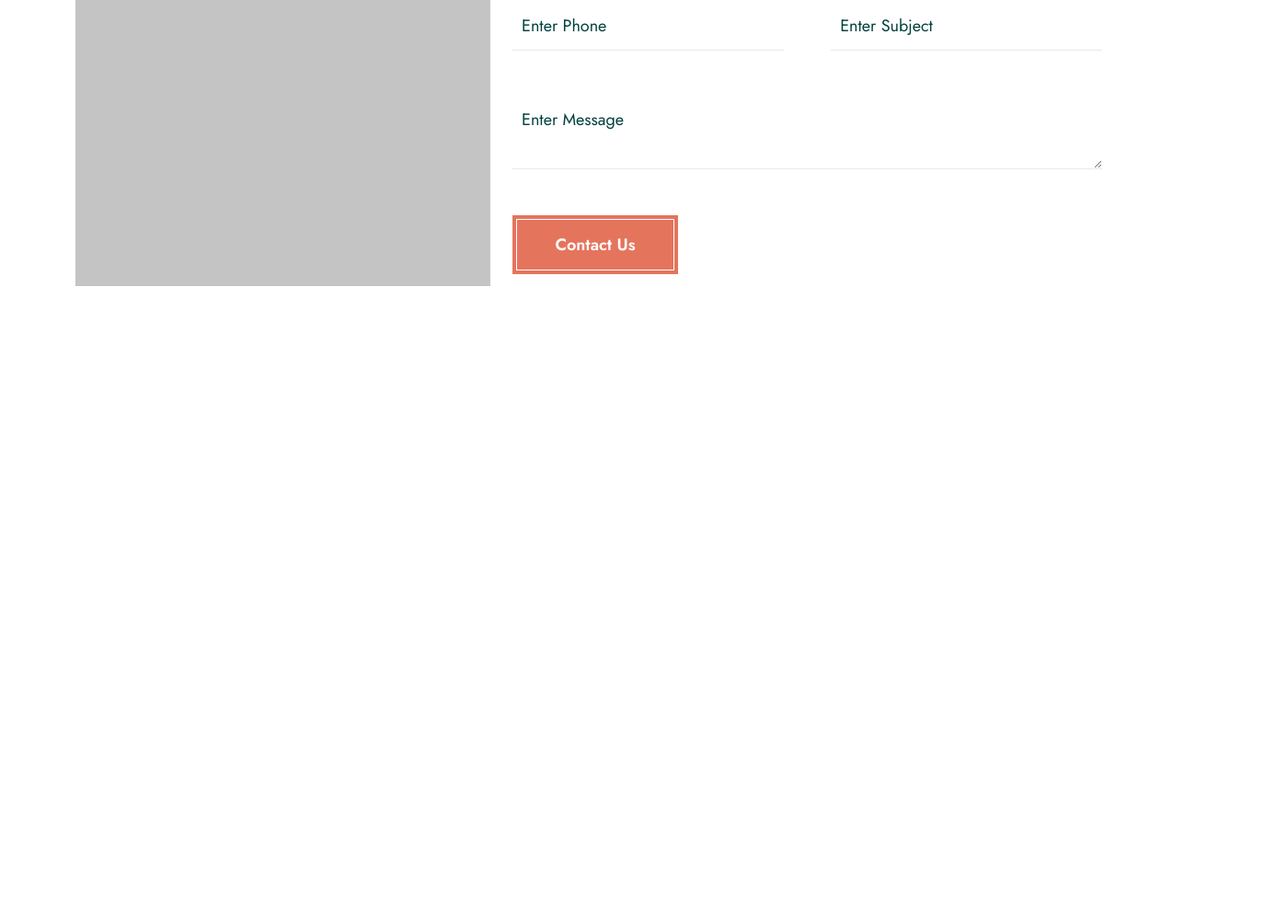
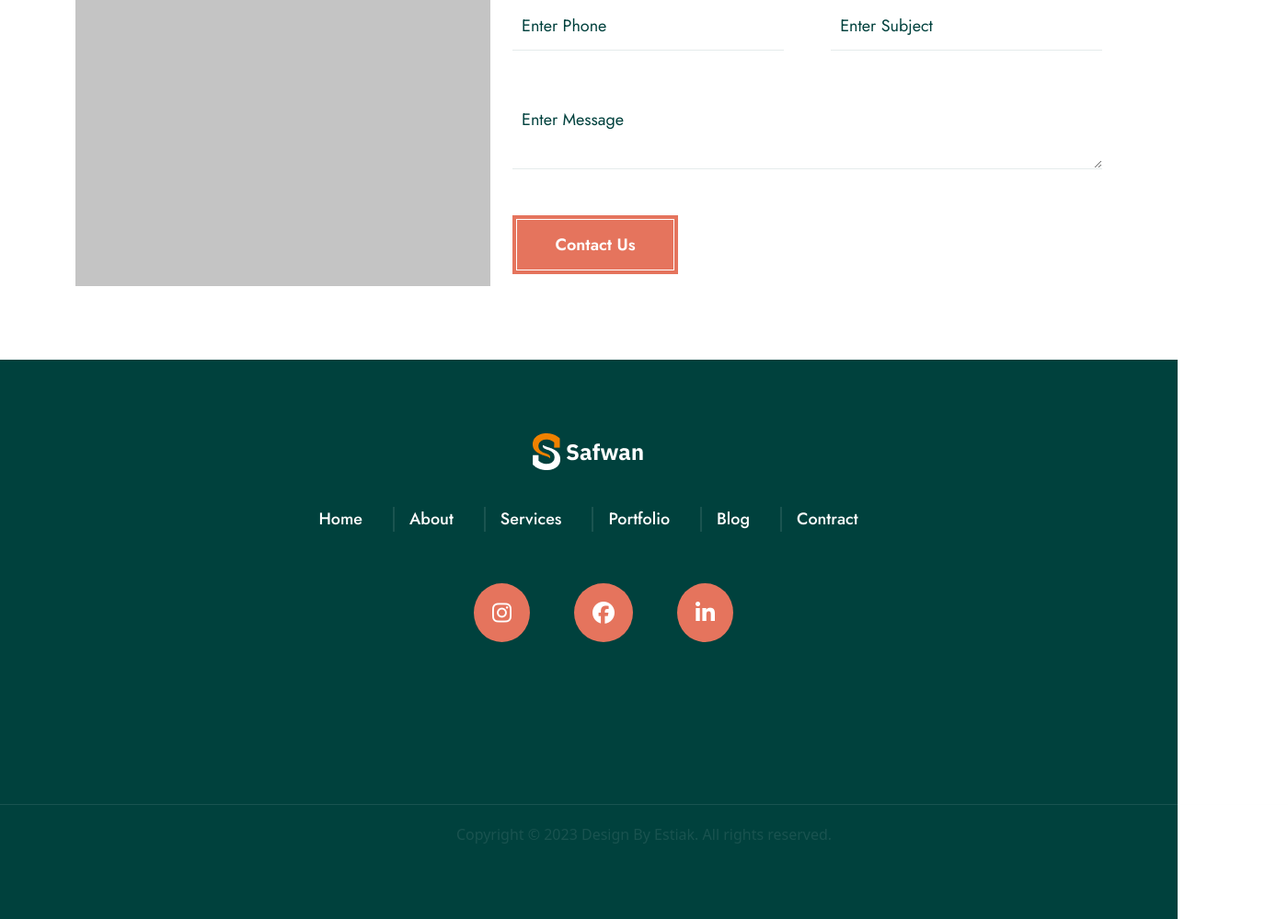
Before and after one commit to sajibkhandev/Safwan_2404, a plain HTML site: page index.html in a window 1280 px wide. Shown: the part 5523-6522 px from the top of the page at 92% size, 1400 px wide, since content can reach past the window. Before the commit the page ends 5834 px from the top, so only its background shows below. Drawn offline with Linux system fonts and the light colour scheme.

Commit message:
footer done

```diff
--- a/css/style.css
+++ b/css/style.css
@@ -472,3 +472,62 @@ contact start
 /* =============
 contact end
 ================ */
+/* =============
+Footer straert
+================ */
+
+.footer {
+  background: #00413D;
+  padding: 80px 0px;
+  margin-top: 80px;
+  text-align: center;
+
+}
+.footer .ulOne{
+  padding: 40px 0px;
+}
+
+.footer .ulOne ul li{
+  font-size: 18px;
+
+  font-weight: 500;
+  color: #fff;
+  font-family: "Jost", sans-serif;
+  border-right: 2px solid rgba(255, 255, 255,0.10);
+  padding-right: 33px;
+
+}
+.footer .ulOne ul .lastLI{
+  border-right: 0;
+
+}
+.footer .ulTwo ul li{
+
+}
+.footer .ulTwo ul li i{
+  color: white;
+  background: #E5745D;
+  padding: 20px;
+  border-radius: 50%;
+  font-size: 24px;
+
+
+}
+.copy{
+  background: #00413D;
+  padding: 80px 0px;
+  text-align: center;
+}
+
+.copy p{
+  border-top: 1px solid rgba(245, 245, 245,0.10);
+  width: 1400px;
+  margin: 0 auto;
+  color: rgba(245, 245, 245,0.10);
+  padding-top: 20px;
+
+
+}
+/* =============
+Footer end
+================ */
--- a/index.html
+++ b/index.html
@@ -428,6 +428,39 @@
     <!-- ===========================
      contact part end
      ============================= -->
+    <!-- ===========================
+     Footer part start
+     ============================= -->
+
+        <section class="footer">
+          <div class="container">
+            <img src="./images/footerLogo.png" alt="">
+
+            <div class="ulOne">
+              <ul class="d-flex justify-content-center gap-3">
+                <li>Home</li>
+                <li>About</li>
+                <li>Services</li>
+                <li>Portfolio</li>
+                <li>Blog</li>
+                <li class="lastLI">Contract</li>
+              </ul>
+            </div>
+            <div class="ulTwo">
+              <ul class="d-flex gap-5 justify-content-center">
+                <li><i class="fa-brands fa-instagram"></i></li>
+                <li><i class="fa-brands fa-facebook"></i></li>
+                <li><i class="fa-brands fa-linkedin-in"></i></li>
+              </ul>
+            </div>
+          </div>
+        </section>
+        <section class="copy">
+          <p>Copyright © 2023 Design By Estiak. All rights reserved.</p>
+        </section>
+    <!-- ===========================
+     Footer part end
+     ============================= -->
 
     <script src="js/bootstrap.bundle.min.js"></script>
   </body>
```
Also changed, not shown: images/footerLogo.png (added).
